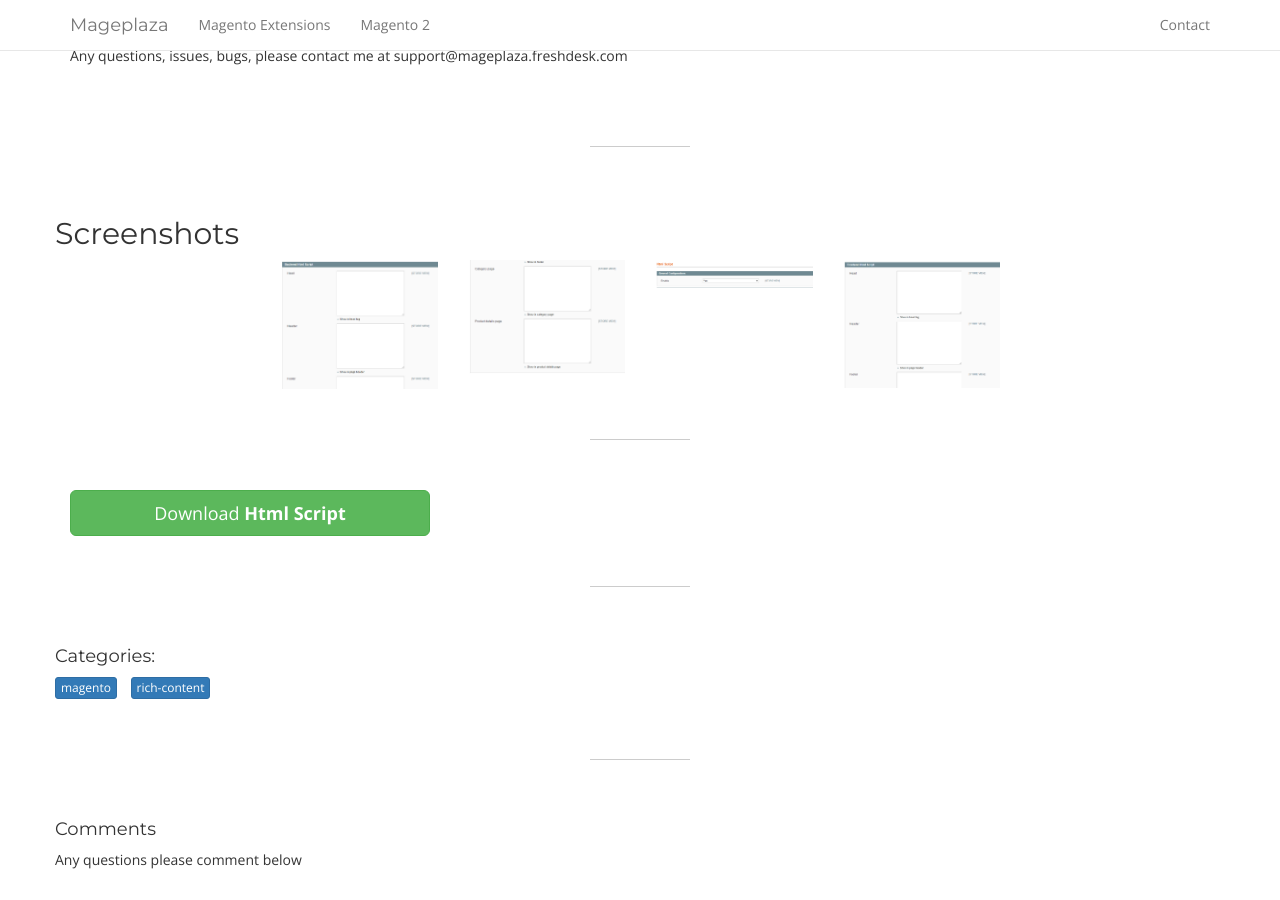
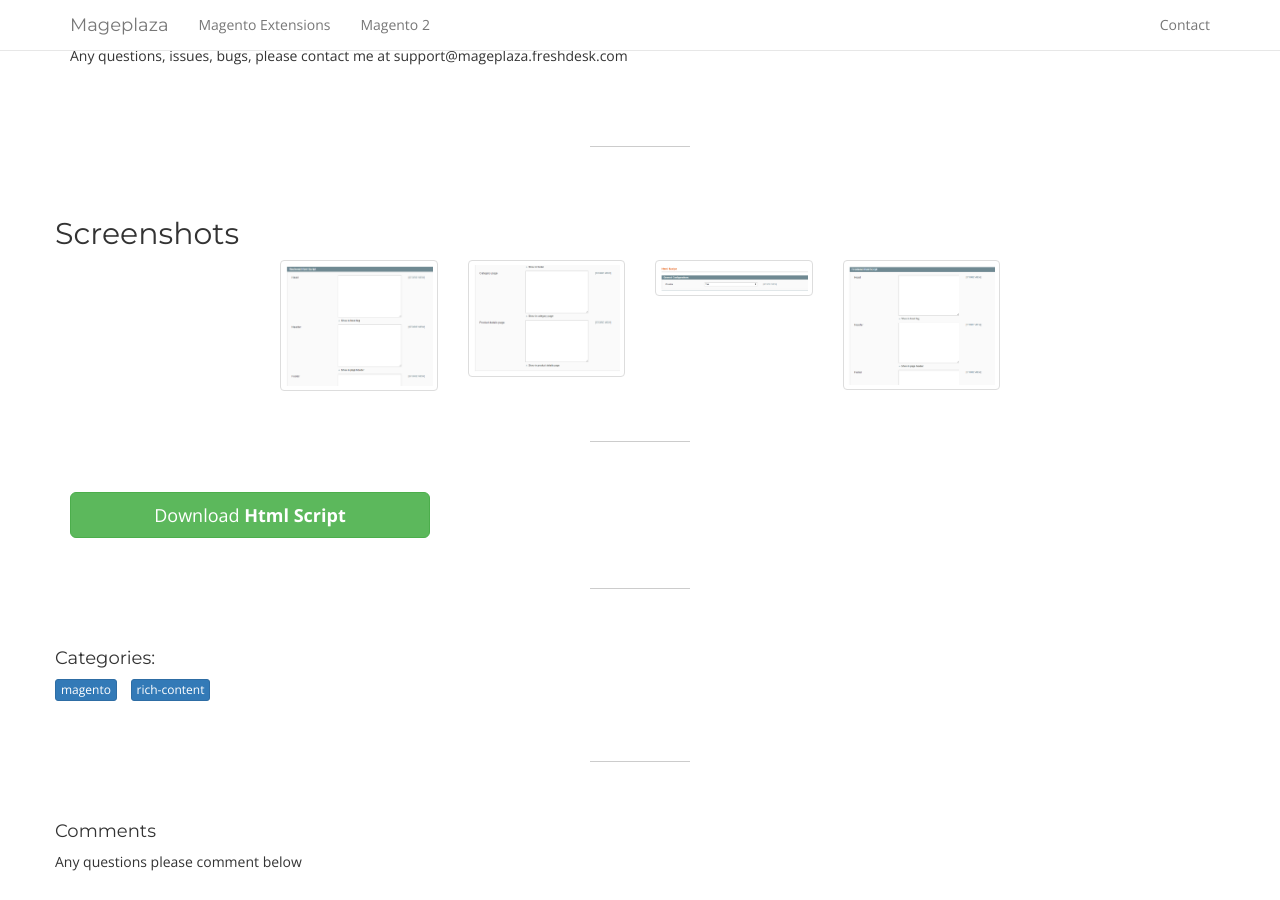
Before and after one commit to kangpaper/mplaza, a Jekyll site: the page built from _magento-extensions/html-script.md, in a window 1280 px wide and 900 px high, scrolled down 933 px. Built offline with Jekyll 4.4.1, drawn with Linux system fonts in a browser that asks for light colours; nearby versions of some CDN libraries; comment, search, counter and statistics services are not loaded.

Commit message:
Auto update

```diff
--- a/_layouts/extension.html
+++ b/_layouts/extension.html
@@ -86,7 +86,7 @@
 						{% for screenshot in page.screenshots %}
 					        <div class="col-lg-3 col-sm-2">
                                 <a href="{{ site.url }}{{ screenshot }}" data-toggle="lightbox" data-gallery="navigateTo">
-                                    <img src="{{ site.url }}{{ screenshot }}" class="img-responsive">
+                                    <img src="{{ site.url }}{{ screenshot }}" class="img-thumbnail">
                                 </a>
                             </div>
 
```
